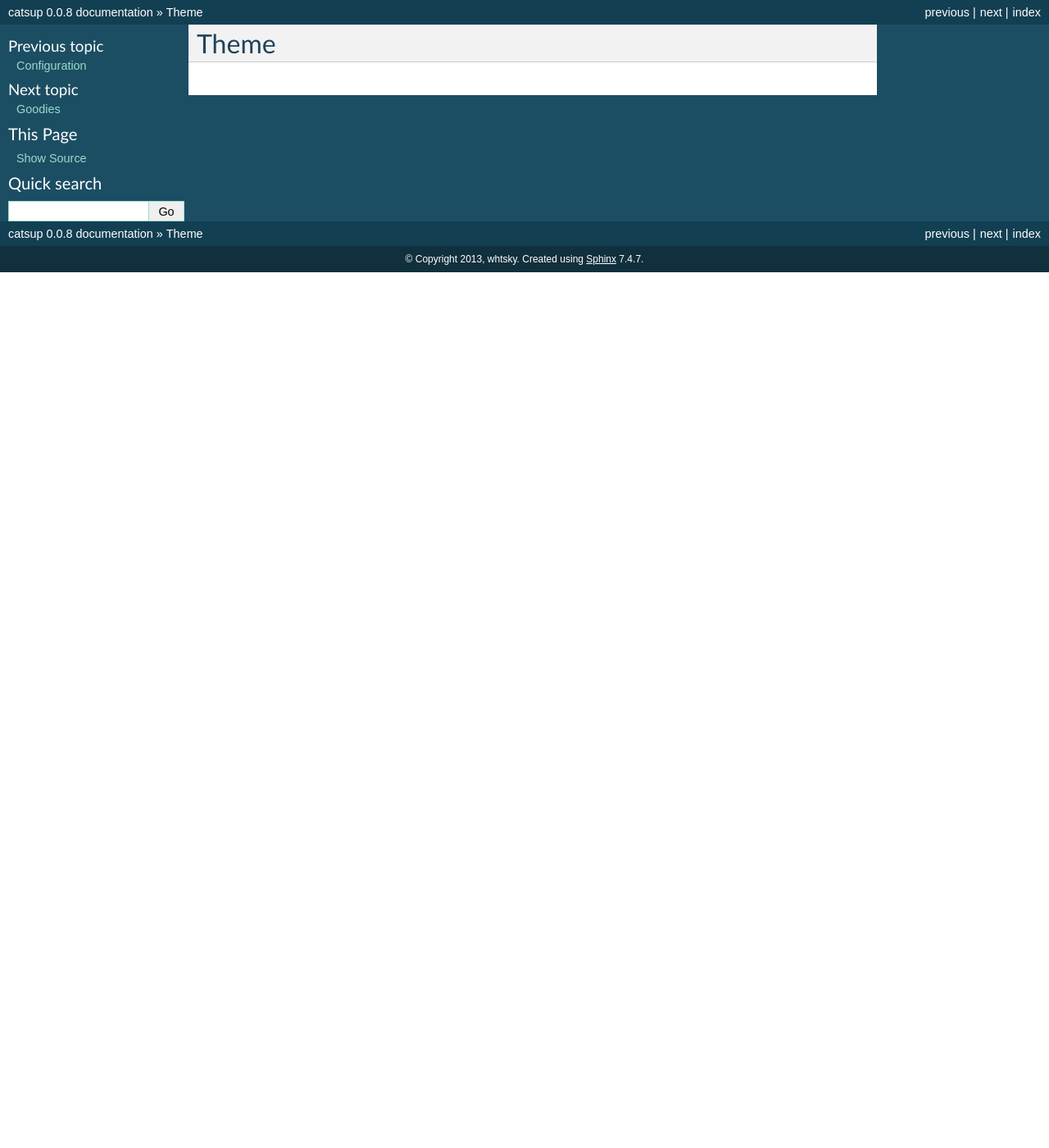
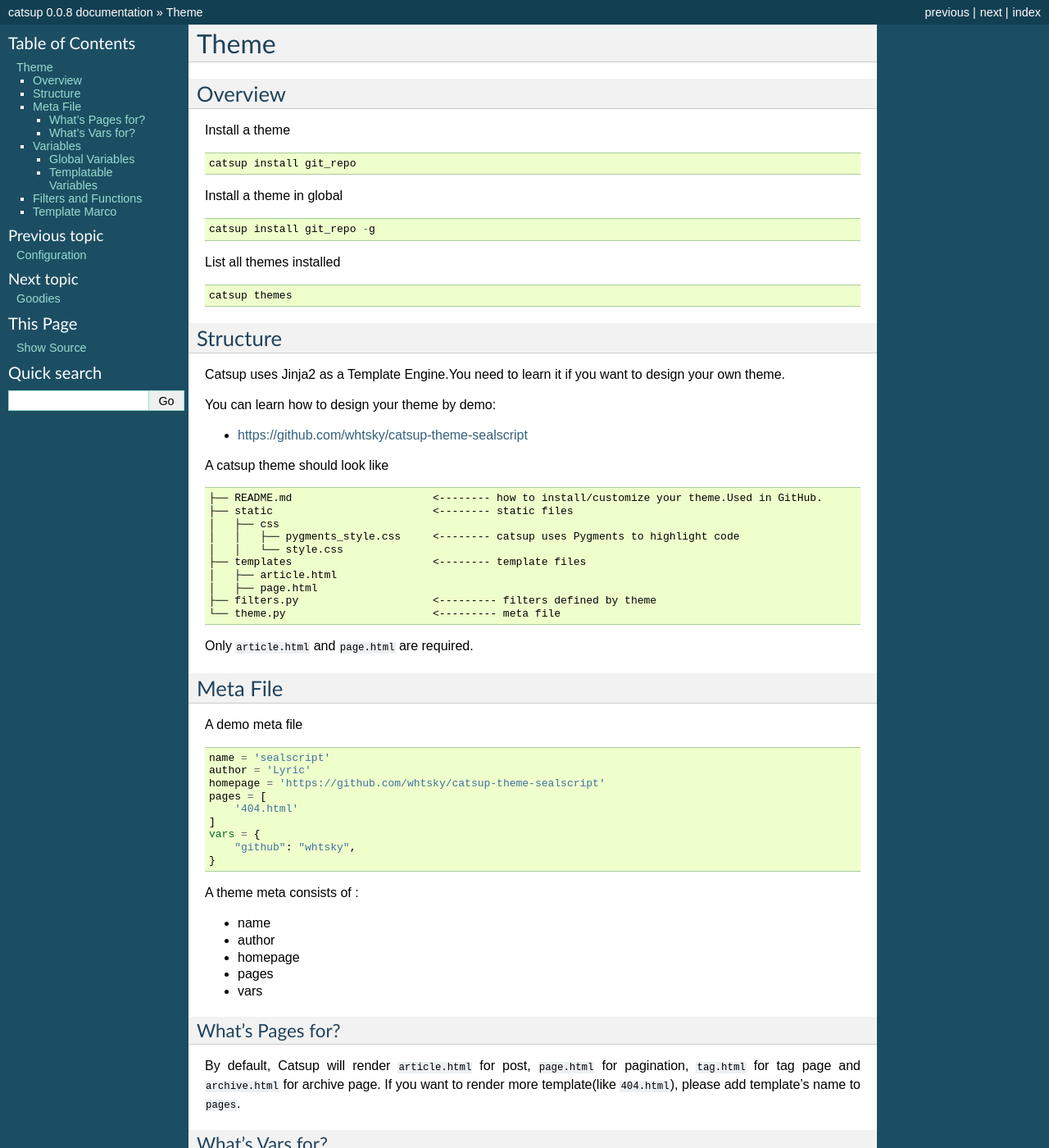
Before and after one commit to whtsky/Catsup, a Sphinx documentation site: the page built from docs/theme.rst, in a window 1280 px wide and 1400 px high. Shown: the whole window at 82% size. Built offline with Sphinx 7.4.7, drawn with Linux system fonts in a browser that asks for light colours; some of the changed text lies outside the part shown.

Commit message:
update theme.rst

```diff
--- a/docs/theme.rst
+++ b/docs/theme.rst
@@ -1,2 +1,148 @@
 Theme
 ========
+
+Overview
+---------
+
+Install a theme ::
+
+    catsup install git_repo
+
+Install a theme in global ::
+
+    catsup install git_repo -g
+
+List all themes installed ::
+
+    catsup themes
+
+
+Structure
+----------
+
+Catsup uses Jinja2 as a Template Engine.You need to learn it if you want to design your own theme.
+
+You can learn how to design your theme by demo:
+
++ https://github.com/whtsky/catsup-theme-sealscript
+
+A catsup theme should look like ::
+
+    ├── README.md                      <-------- how to install/customize your theme.Used in GitHub.
+    ├── static                         <-------- static files
+    │   ├── css
+    │   │   ├── pygments_style.css     <-------- catsup uses Pygments to highlight code
+    │   │   └── style.css
+    ├── templates                      <-------- template files
+    │   ├── article.html
+    │   ├── page.html
+    ├── filters.py                     <--------- filters defined by theme
+    └── theme.py                       <--------- meta file
+
+Only ``article.html`` and ``page.html`` are required.
+
+Meta File
+-----------
+
+A demo meta file ::
+
+    name = 'sealscript'
+    author = 'Lyric'
+    homepage = 'https://github.com/whtsky/catsup-theme-sealscript'
+    pages = [
+        '404.html'
+    ]
+    vars = {
+        "github": "whtsky",
+    }
+
+A theme meta consists of :
+
++ name
++ author
++ homepage
++ pages
++ vars
+
+What's Pages for?
+~~~~~~~~~~~~~~~~~
+
+By default, Catsup will render ``article.html`` for post,
+``page.html`` for pagination,
+``tag.html`` for tag page and
+``archive.html`` for archive page.
+If you want to render more template(like ``404.html``), please add template's name to ``pages``.
+
+What's Vars for?
+~~~~~~~~~~~~~~~~~~
+
+Your theme may need some var that user defined in config file.
+But **they may miss some var**, so you need to give a default value in theme's meta file.
+
+Variables
+----------
+
+Global Variables
+~~~~~~~~~~~~~~~~~~
+
++ site: ``site`` in user's config file.
++ author: ``author`` in user's config file.
++ config: ``config`` in user's config file.
++ comment: ``commment`` in user's config file.
++ theme: ``theme.vars` in user's config file.
+
+If you want more:
+
++ g.posts: posts sorted with date.
++ g.tags: tags sorted with posts' count
++ g.archives: archives sorted with year
+
+Templatable Variables
+~~~~~~~~~~~~~~~~~~~~~~
+
+Templatable variables are only accessed in specify templates.
+
++ pagination: available in ``page.html``
++ post: available in ``article.html``
++ prev, next: available in ``article.html``, ``tag.html`` and ``archive.html``
+
+Filters and Functions
+----------------------
+
+Catsup has a build-in function: ``static_url`` ::
+
+    <link rel="stylesheet" href="{{ static_url("css/style.css") }}" type="text/css" />
+
+Every function in ``filters.py`` will be a filter.Catsup also has some build-in filter:
+
++ xmldatetime
++ capitalize
+
+Template Marco
+---------------
+Catsup has some powerful marco to make your job easier
+
++ render_comment(post): render post's comment part.
++ meta(post): render post's meta tag.Should be used id ``<head>``.
++ analytics(): render google analytics code.
+
+Use them like ::
+
+    <html>
+        <head>
+            <title>{{ post.title }}</title>
+            {% from 'utils.html' import meta, analytics %}
+            {{ meta(post) }}
+            {{ analytics }}
+        </head>
+        <body>
+            <article>
+                <h1>{{ post.title }}</h1>
+                {{ post.content }}
+                {% from 'utils.html' import render_comment %}
+                {{ render_comment }}
+            </article>
+        </body>
+    </html>
+
+This is a simple ``article.html`` template using catsup's template marco.Isn't that simple?
```
Also changed, not shown: 1 other file.
